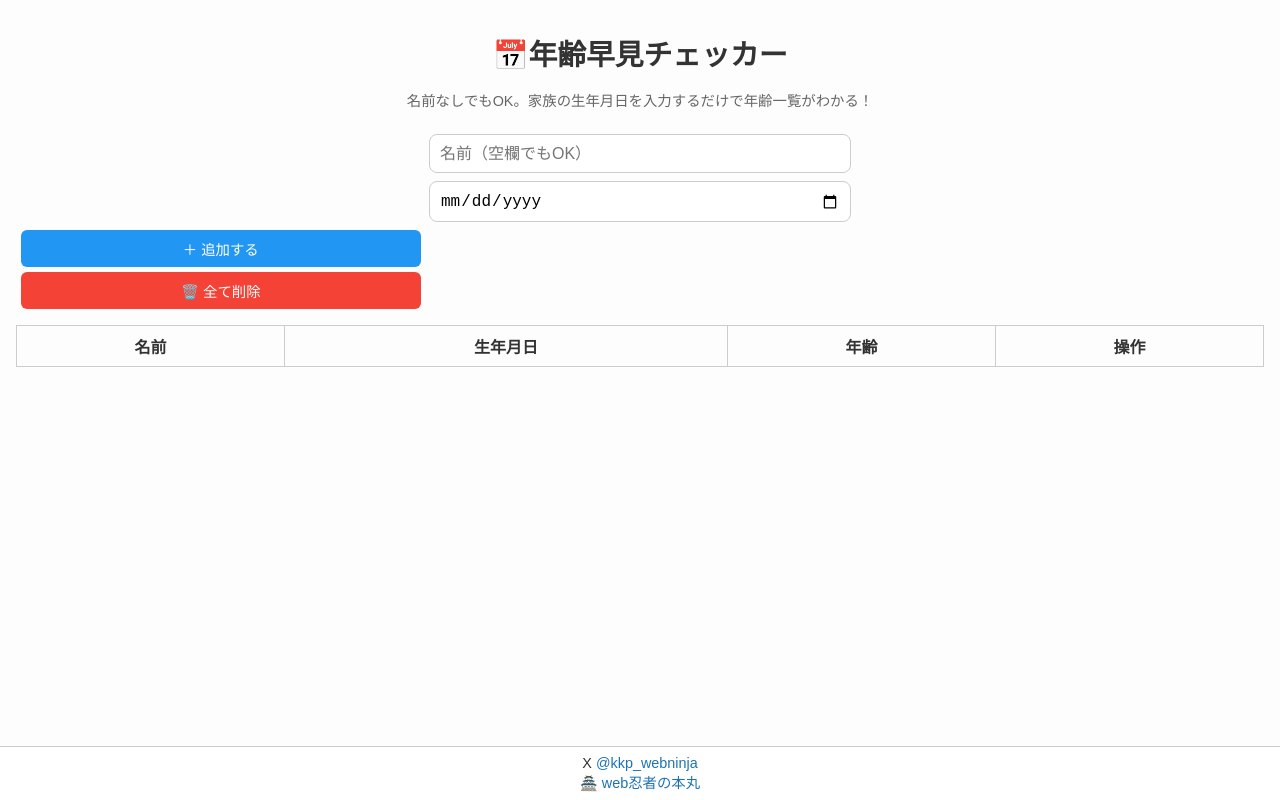
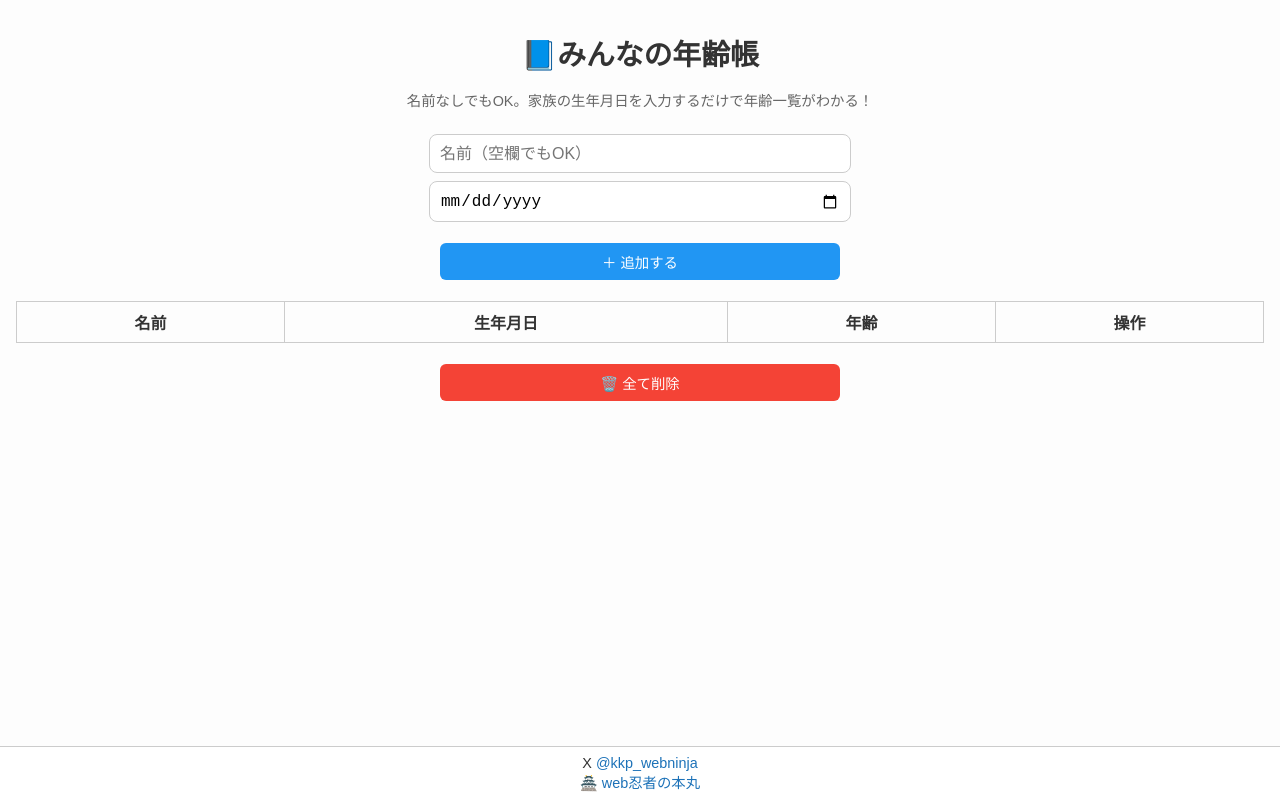
Before and after one commit to kkp-15/ninja-nenrei, a plain HTML site: page index.html in a window 1280 px wide. Drawn offline with Linux system fonts and the light colour scheme.

Commit message:
Update index.html

```diff
--- a/index.html
+++ b/index.html
@@ -2,7 +2,7 @@
 <head>
   <meta charset="UTF-8" />
   <meta name="viewport" content="width=device-width, initial-scale=1.0">
-  <title>📅年齢早見チェッカー</title>
+  <title>📘みんなの年齢帳</title>
   <meta name="description" content="名前なしでも使える、シンプルでスマホ対応の年齢早見表アプリ。家族の生年月日を入力して年齢を一覧表示！">
   <meta name="keywords" content="年齢, 早見表, 家族, 生年月日, 年齢一覧, 誕生日">
   <script async src="https://www.googletagmanager.com/gtag/js?id=G-2LM85GJN0L"></script>
@@ -66,6 +66,13 @@
       background-color: #f44336;
       color: white;
     }
+    .btn-wrapper {
+      display: flex;
+      justify-content: center;
+      flex-wrap: wrap;
+      gap: 1rem;
+      margin-top: 1rem;
+    }
     footer {
       position: fixed;
       bottom: 0;
@@ -86,16 +93,19 @@
   </style>
 </head>
 <body>
-  <h1>📅年齢早見チェッカー</h1>
+  <h1>📘みんなの年齢帳</h1>
   <p class="subtitle">名前なしでもOK。家族の生年月日を入力するだけで年齢一覧がわかる！</p>  <input type="text" id="name" placeholder="名前（空欄でもOK）">
   <input type="date" id="birthdate">
-  <button class="btn btn-add" onclick="addPerson()">＋ 追加する</button>
-  <button class="btn btn-clear" onclick="clearAll()">🗑️ 全て削除</button>  <table>
+  <div class="btn-wrapper">
+    <button class="btn btn-add" onclick="addPerson()">＋ 追加する</button>
+  </div>  <table>
     <thead>
       <tr><th>名前</th><th>生年月日</th><th>年齢</th><th>操作</th></tr>
     </thead>
     <tbody id="tableBody"></tbody>
-  </table>  <footer>
+  </table>  <div class="btn-wrapper">
+    <button class="btn btn-clear" onclick="clearAll()">🗑️ 全て削除</button>
+  </div>  <footer>
     X <a href="https://x.com/kkp_webninja" target="_blank">@kkp_webninja</a><br>
     🏯 <a href="https://kkpwebninja.com" target="_blank">web忍者の本丸</a>
   </footer>  <script>
```
